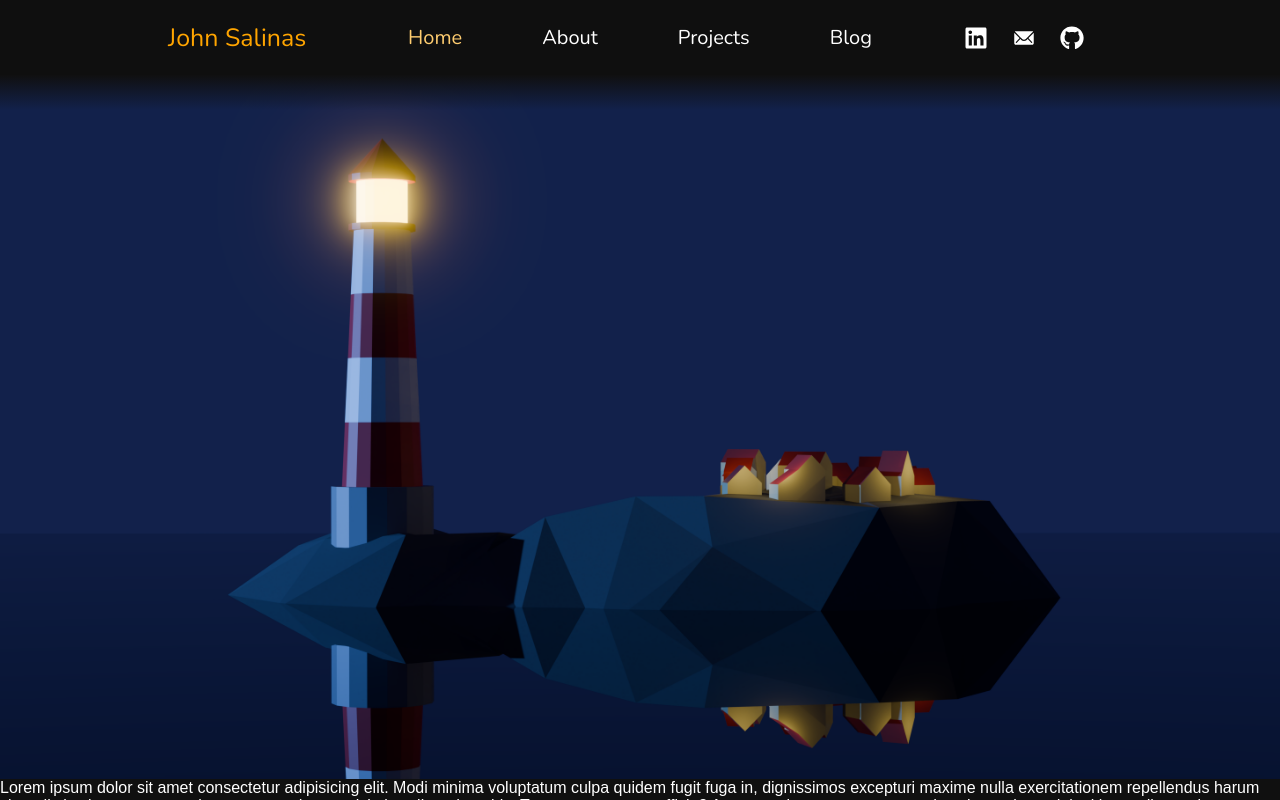
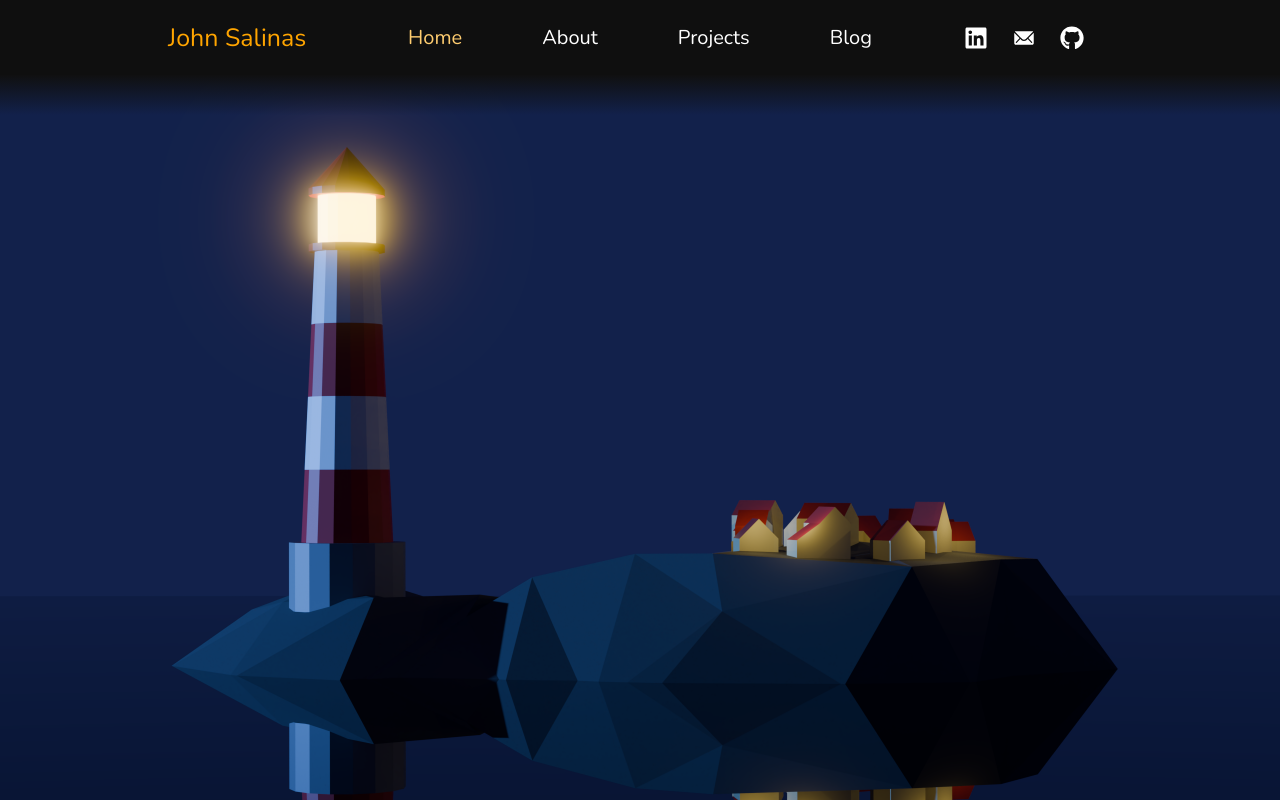
Before and after one commit to JohnSalinas123/Portofolio_JohnS, a React (Vite) app in the folder frontend/: page / in a window 1280 px wide. Shown: the top 800 px of the page. Built offline with nearby package versions, Linux system fonts and the light colour scheme.

Commit message:
change sizing of content containers

```diff
--- a/frontend/src/styles/general.css
+++ b/frontend/src/styles/general.css
@@ -1,4 +1,5 @@
 .narrow-content-container {
     max-width: 1400px;
+    min-height: 80vh;
     margin: 0 auto;
   }
--- a/frontend/src/styles/home.css
+++ b/frontend/src/styles/home.css
@@ -2,7 +2,7 @@
 
 .home-header-content {
     position: relative;
-    height: 88vh;
+    height: 100vh;
     z-index: -10;
 }
 
```
